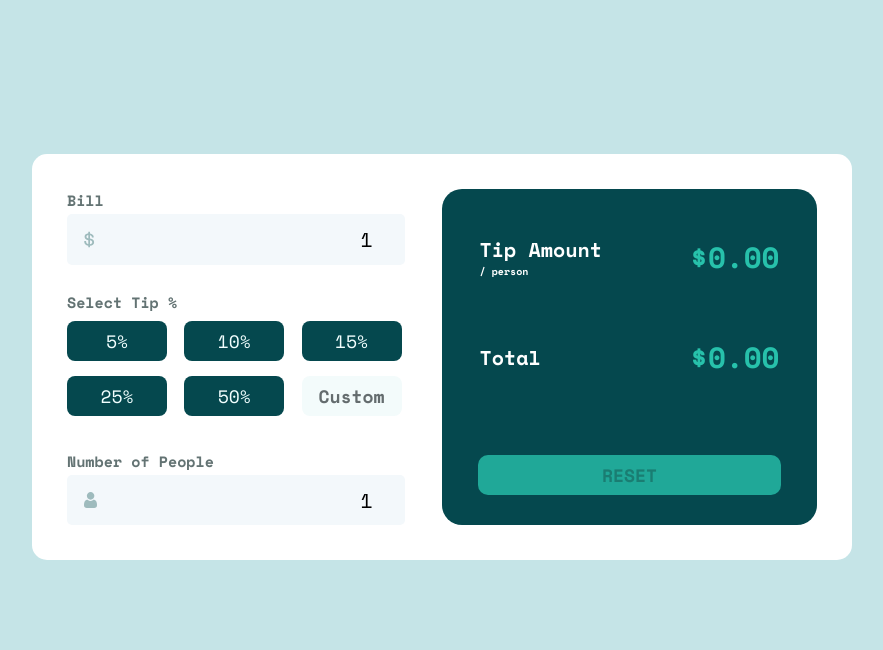
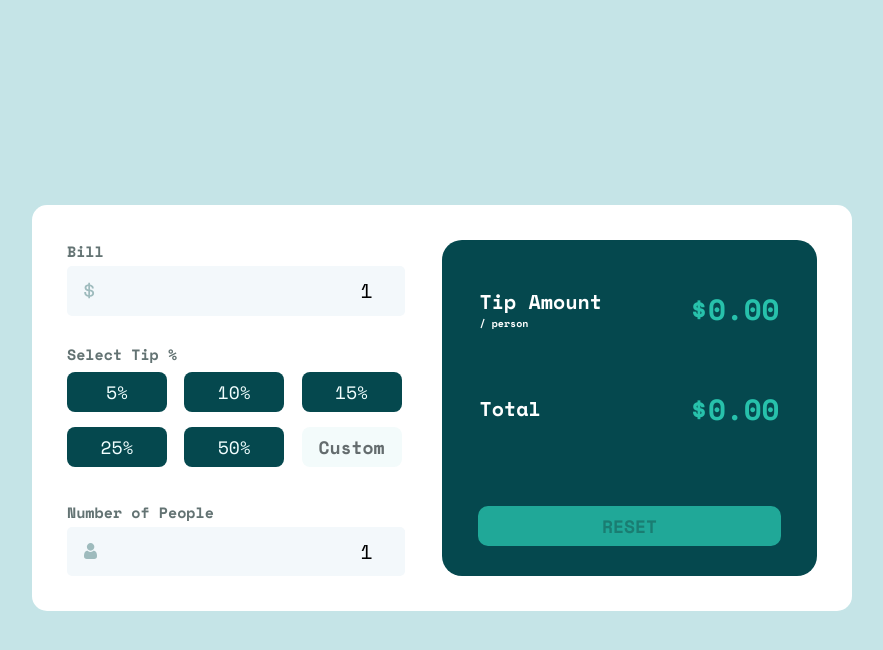
Before and after one commit to HonKLam/tip-calculator, a plain HTML site: page src/index.html in a window 1280 px wide. Shown: the whole page, without its empty margins (198-1081 px from the left). Drawn offline with nearby package versions, Linux system fonts and the light colour scheme.

Commit message:
Make body element fill viewport height (to allow centering of elements)

```diff
--- a/src/index.css
+++ b/src/index.css
@@ -2,13 +2,11 @@ body {
     background-color: #c5e4e7;
 
     font-family: "Space Mono";
+    height: 100vh;
 
     display: flex;
     justify-content: center;
     align-items: center;
-
-    /* best way to center the container div vertically? -> using margin only thing that worked for me*/
-    margin: 12%;
 }
 
 .container {
```
